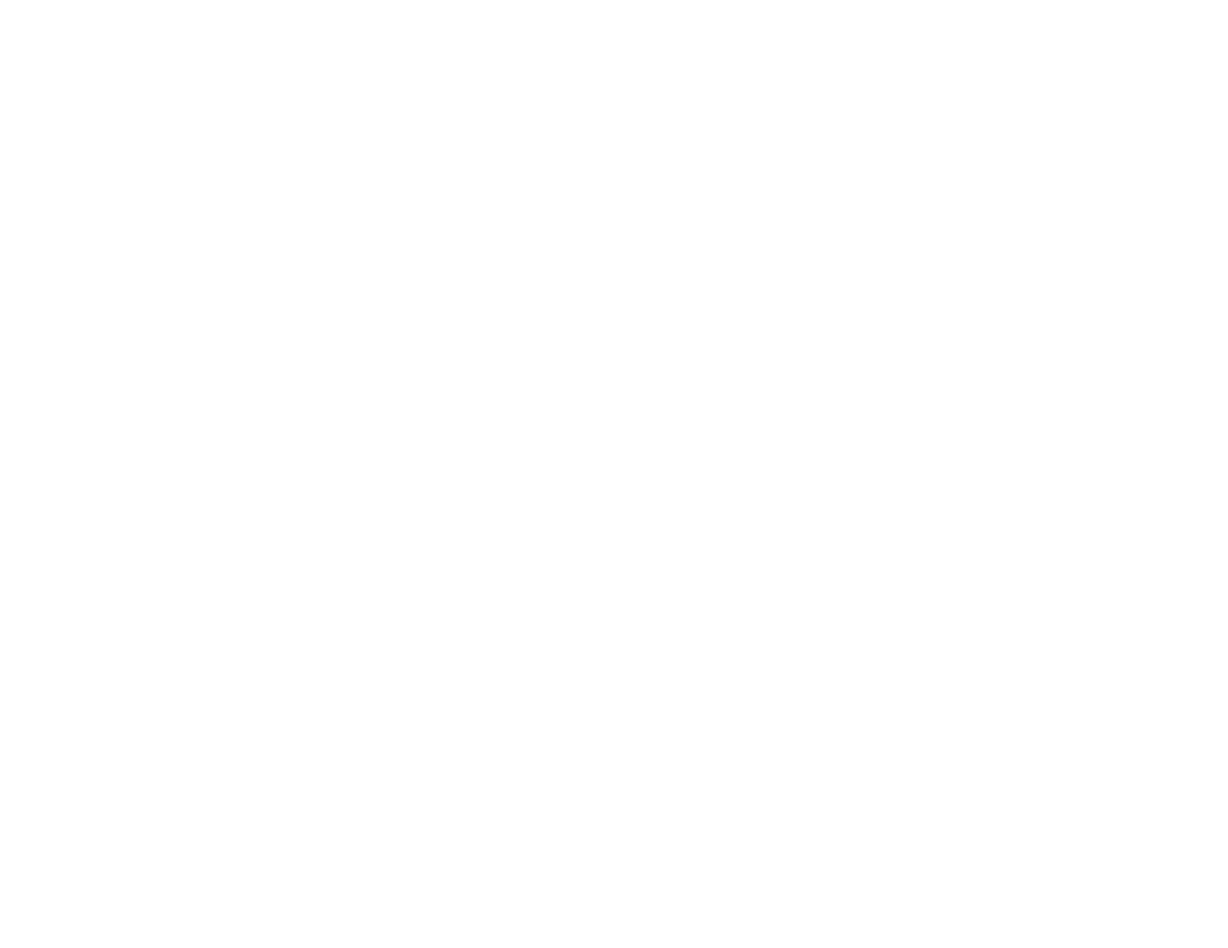
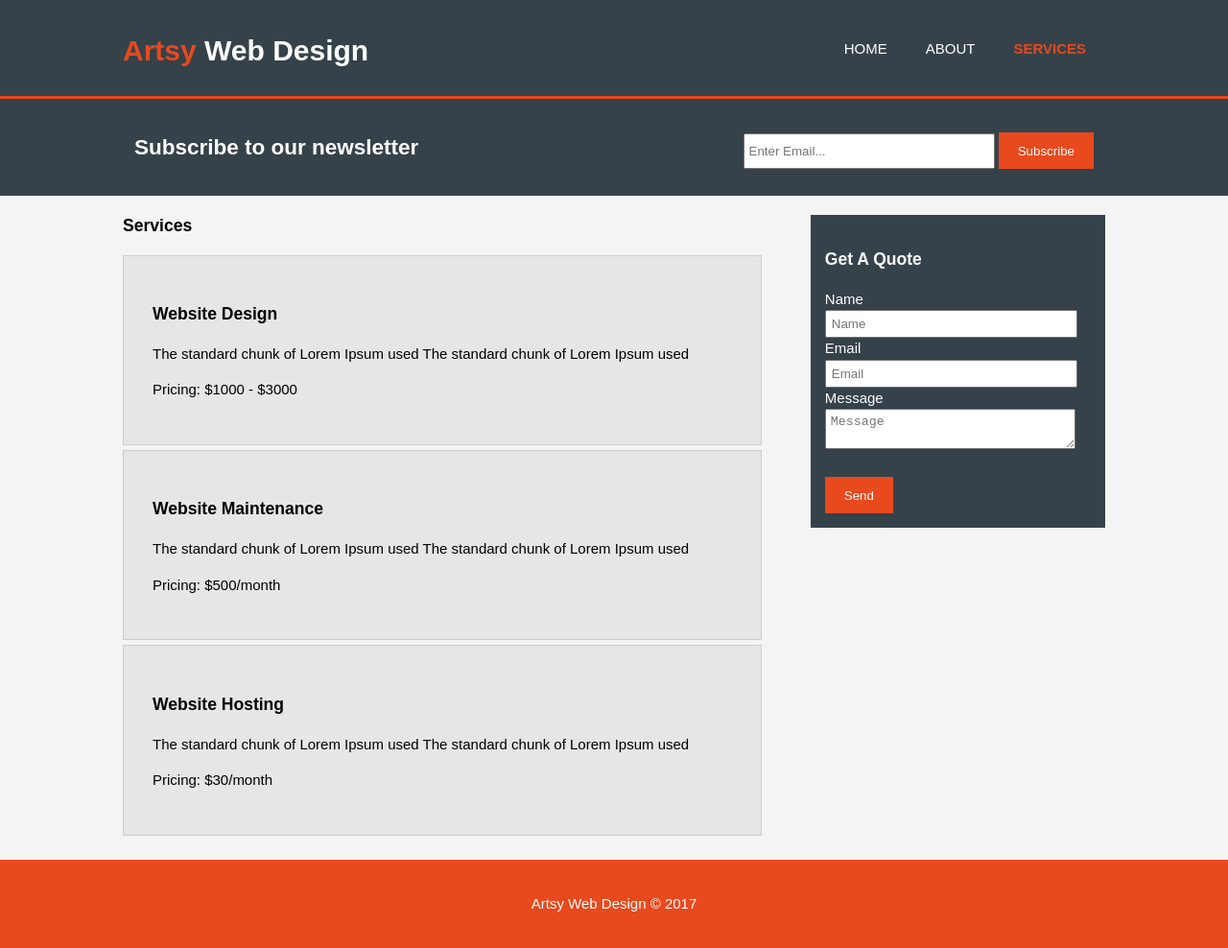
Before and after one commit to VisheshSingh/ResponsiveLayout, a plain HTML site: page services.html in a window 1280 px wide. Shown: the whole page at 96% size. Before the commit the page ends 800 px from the top, so only its background shows below. Drawn offline with Linux system fonts and the light colour scheme.

Commit message:
Services page added

```diff
--- a/css/style.css
+++ b/css/style.css
@@ -151,6 +151,20 @@ article#main-col{
   width:65%;
 }
 
+aside#sidebar .quote input, aside#sidebar .quote textarea{
+  width:90%;
+  padding:5px;
+}
+/*Services*/
+
+ul#services li{
+  list-style:none;
+  padding: 30px;
+  border: #cccccc 1px solid;
+  margin-bottom: 5px;
+  background: #e6e6e6;
+
+}
 footer{
   padding:20px;
   margin-top: 20px;
--- a/services.html
+++ b/services.html
@@ -0,0 +1,90 @@
+<!DOCTYPE html>
+<html>
+  <head>
+    <meta charset="utf-8">
+    <title>Artsy Web Design | About</title>
+    <meta name="viewport" content="width=device-width">
+    <meta name="keywords" content="web design, responsive web layouts, professional web development">
+    <meta name="description" content="Artsy Web Design".
+    <meta name="author" content="vishesh thakur">
+    <link rel="stylesheet" href="./css/style.css">
+  </head>
+  <body>
+    <header>
+      <div class="container">
+        <div id="branding">
+          <h1><span class="highlight">Artsy</span> Web Design</h1>
+        </div>
+        <nav>
+          <ul>
+            <li><a href="index.html">Home</a></li>
+            <li><a href="about.html">About</a></li>
+            <li class="current"><a href="services.html">Services</a></li>
+          </ul>
+        </nav>
+      </div>
+    </header>
+
+    <section id="newsletter">
+      <div class="container">
+        <h1>Subscribe to our newsletter</h1>
+        <form class="" action="index.html" method="post">
+          <input type="email" name="" value="" placeholder="Enter Email...">
+          <button type="button" class="button1">Subscribe</button>
+        </form>
+      </div>
+    </section>
+
+    <section id="main">
+      <div class="container">
+        <article id="main-col">
+          <h1 class="page-title">Services</h1>
+          <ul id="services">
+            <li>
+              <h3>Website Design</h3>
+              <p>The standard chunk of Lorem Ipsum used The standard chunk of Lorem Ipsum used</p>
+              <p>Pricing: $1000 - $3000</p>
+            </li>
+            <li>
+              <h3>Website Maintenance</h3>
+              <p>The standard chunk of Lorem Ipsum used The standard chunk of Lorem Ipsum used</p>
+              <p>Pricing: $500/month</p>
+            </li>
+            <li>
+              <h3>Website Hosting</h3>
+              <p>The standard chunk of Lorem Ipsum used The standard chunk of Lorem Ipsum used</p>
+              <p>Pricing: $30/month</p>
+            </li>
+          </ul>
+        </article>
+
+        <aside id="sidebar">
+          <div class="dark">
+            <h3>Get A Quote</h3>
+              <form class="quote" action="index.html" method="post">
+                <div class="">
+                  <label for="">Name</label><br/>
+                  <input type="text" name="" value="" placeholder="Name">
+                </div>
+
+                <div class="">
+                  <label for="">Email</label><br/>
+                  <input type="email" name="" value="" placeholder="Email">
+                </div>
+
+                <div class="">
+                  <label for="">Message</label><br/>
+                  <textarea type="text" name="" value="" placeholder="Message"></textarea>
+                </div><br/>
+                <button type="button" class="button1">Send</button>
+              </form>
+          </div>
+        </aside>
+      </div>
+    </section>
+
+    <footer>
+      <p>Artsy Web Design &copy; 2017</p>
+    </footer>
+  </body>
+</html>
```
